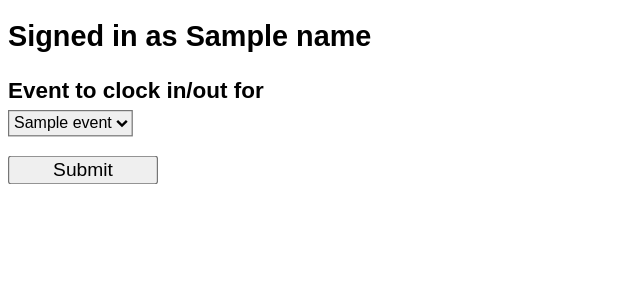
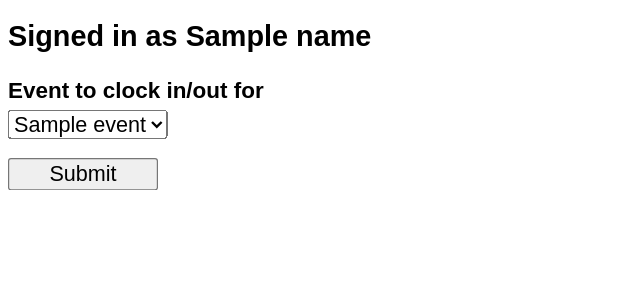
Before and after one commit to jla524/volunteer-hours, a Flask app: template volunteer_hours/templates/action.html in a window 1280 px wide; the page is wider, and only the part inside the window is pictured. Shown: the top 300 px of that part, without its empty margins (0-640 px from the left). Run offline with Flask 2, Linux system fonts and the light colour scheme; the template is opened without the code that fills it: most values are stand-ins (such as "Sample title", 1, 10 or a date in 2020); parts of the project's set-up code (start-up, migrations or seed data) failed here and were passed over.

Commit message:
Increase font sizes

```diff
--- a/volunteer_hours/static/css/style.css
+++ b/volunteer_hours/static/css/style.css
@@ -30,17 +30,15 @@ label {
 }
 
 select {
-	-webkit-appearance: menulist-button;
-	height: 22px;
+	font-size: 18px;
 }
 
 option {
+	font-size: 18px;
 	white-space: nowrap;
-	height: 80px;
-	font-size: 15px;
 }
 
 input {
 	width: 125px;
-	font-size: 16px;
+	font-size: 18px;
 }
```
